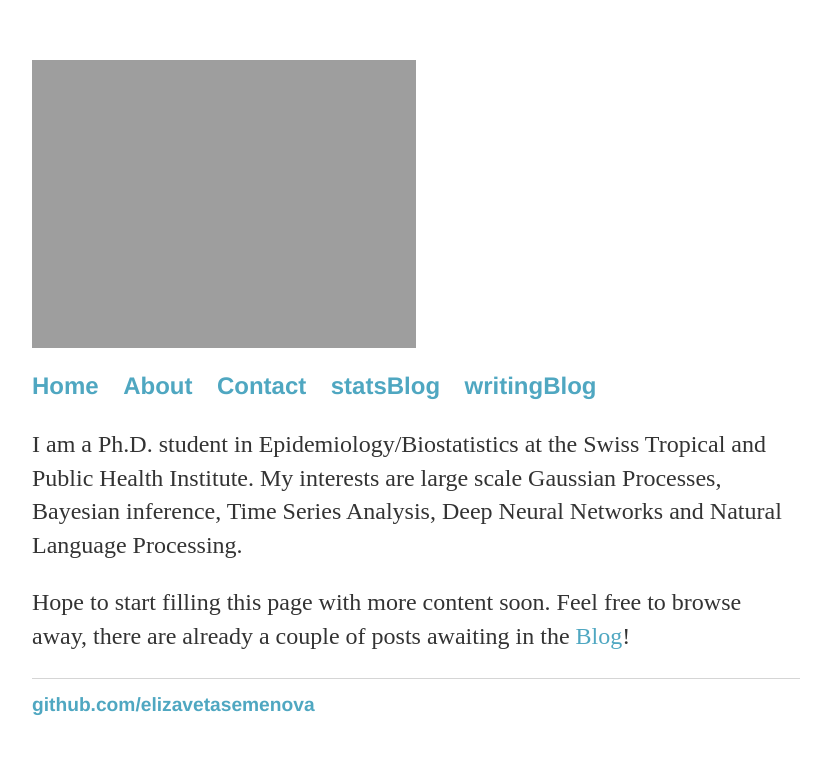
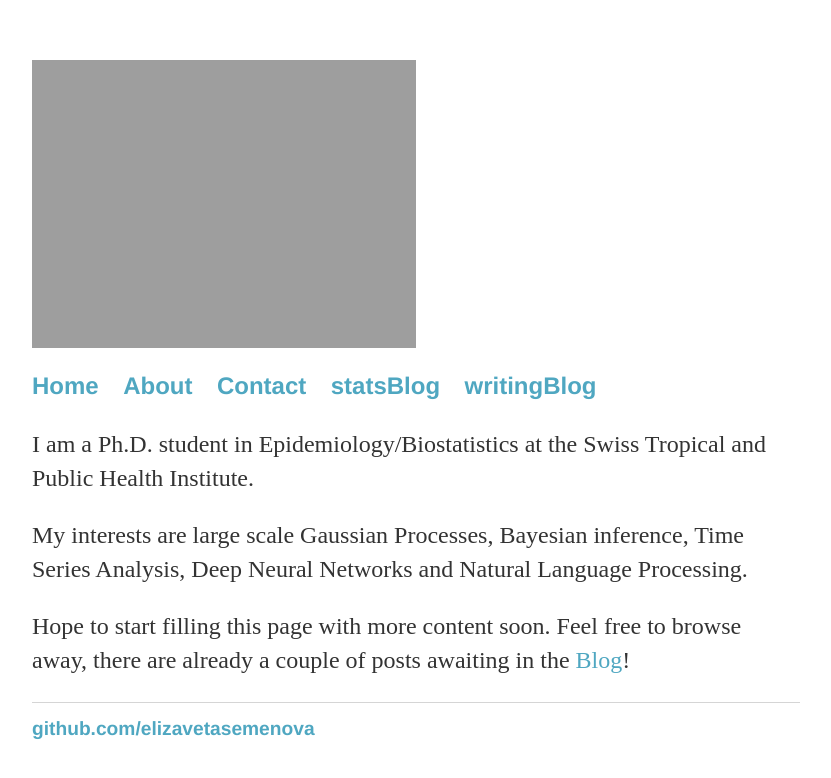
Before and after one commit to elizavetasemenova/elizavetasemenova.github.io, a Jekyll site: the page built from index.html, in a window 1280 px wide. Shown: the top 778 px of the page, without its empty margins (224-1055 px from the left). Built offline with Jekyll 4.4.1, drawn with Linux system fonts in a browser that asks for light colours.

Commit message:
Update index.html

```diff
--- a/index.html
+++ b/index.html
@@ -3,8 +3,10 @@
 title: Liza Semenova, statistician in progress
 ---
 <div class="blurb">
-	<p>I am a Ph.D. student in Epidemiology/Biostatistics at the Swiss Tropical and Public Health Institute. My interests are
-	large scale Gaussian Processes, Bayesian inference, Time Series Analysis, Deep Neural Networks and Natural Language Processing.</p>
+	<p>I am a Ph.D. student in Epidemiology/Biostatistics at the Swiss Tropical and Public Health Institute. </p>
+
+	<p>My interests are large scale Gaussian Processes, Bayesian inference, Time Series Analysis,
+           Deep Neural Networks and Natural Language Processing.</p>
 
 	<p>Hope to start filling this page with more content soon. Feel free to browse away, there are already a couple of posts awaiting
 		 in the <a href="/blog">Blog</a>! </p>
```
